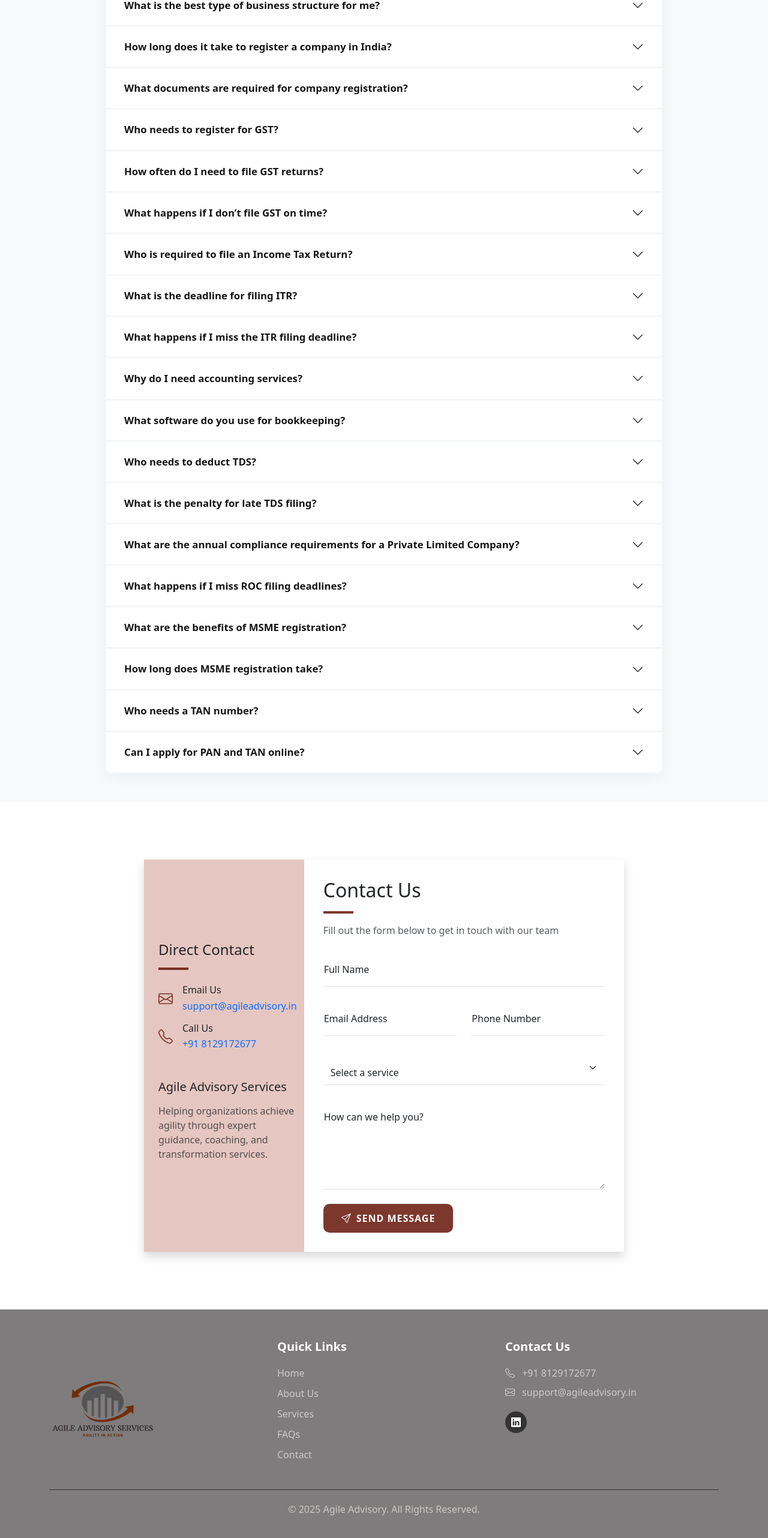
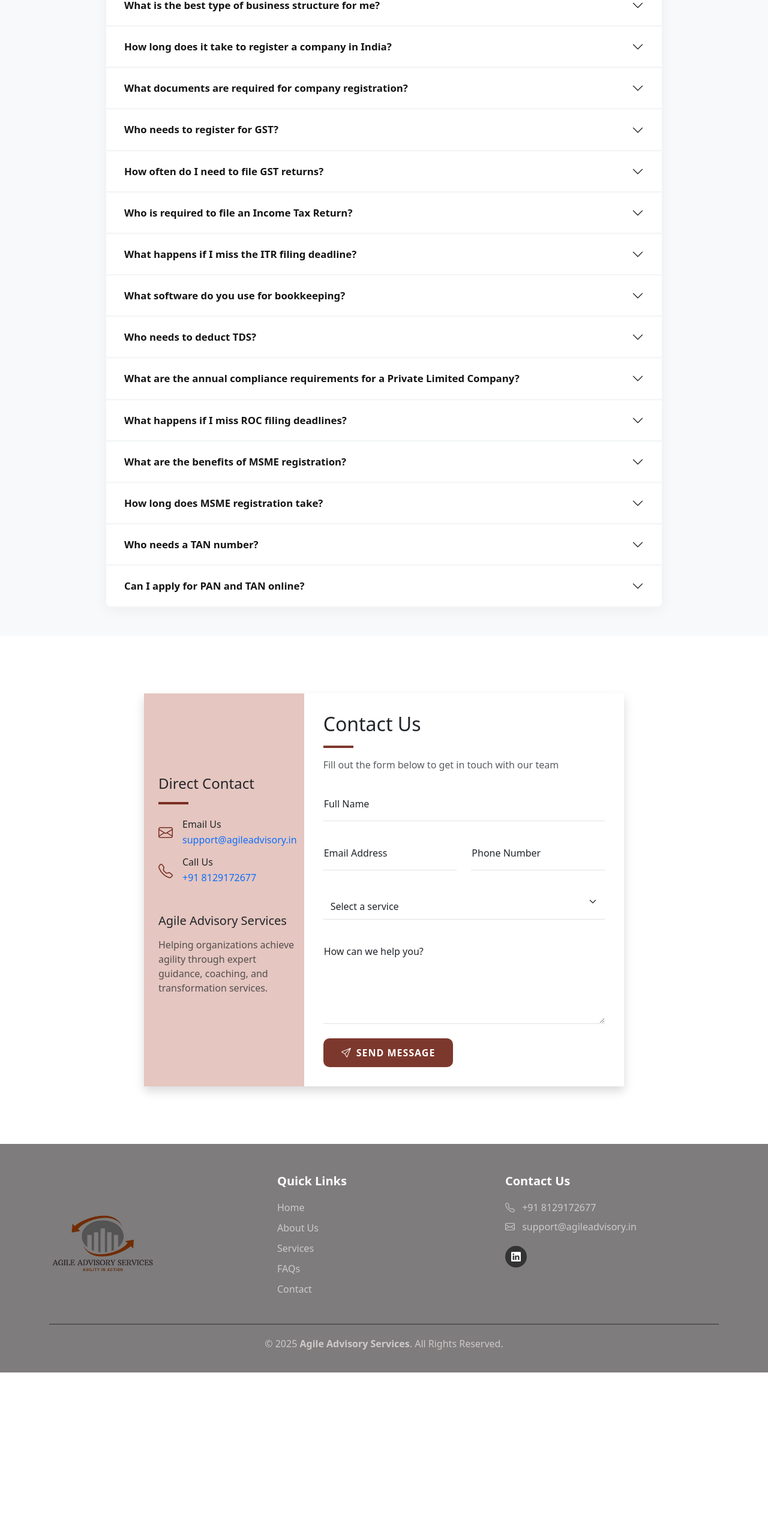
Before and after one commit to mathewvj/Agile-advisory, a plain HTML site: page index.html in a window 1280 px wide. Shown: the part 3153-5717 px from the top of the page at 60% size. After the commit the page ends 5441 px from the top, so only its background shows below. Drawn offline with nearby package versions, Linux system fonts and the light colour scheme; some packages are replaced by stand-ins of ours; a script that the page names is missing.

Commit message:
update faq section bugs

```diff
--- a/index.html
+++ b/index.html
@@ -515,7 +515,7 @@
                   </div>
                 </div>
 
-                <!-- Question 6 -->
+                <!-- Question 6
                 <div class="accordion-item">
                   <h2 class="accordion-header" id="heading6">
                     <button
@@ -541,7 +541,7 @@
                       outstanding tax.
                     </div>
                   </div>
-                </div>
+                </div> -->
 
                 <!-- Question 7 -->
                 <div class="accordion-item">
@@ -574,7 +574,7 @@
                 </div>
 
                 <!-- Question 8 -->
-                <div class="accordion-item">
+                <!-- <div class="accordion-item">
                   <h2 class="accordion-header" id="heading8">
                     <button
                       class="accordion-button collapsed"
@@ -599,7 +599,7 @@
                       October (subject to government extensions).
                     </div>
                   </div>
-                </div>
+                </div> -->
 
                 <!-- Question 9 -->
                 <div class="accordion-item">
@@ -629,7 +629,7 @@
                 </div>
 
                 <!-- Question 10 -->
-                <div class="accordion-item">
+                <!-- <div class="accordion-item">
                   <h2 class="accordion-header" id="heading10">
                     <button
                       class="accordion-button collapsed"
@@ -654,7 +654,7 @@
                       decisions.
                     </div>
                   </div>
-                </div>
+                </div> -->
 
                 <!-- Question 11 -->
                 <div class="accordion-item">
@@ -712,7 +712,7 @@
                 </div>
 
                 <!-- Question 13 -->
-                <div class="accordion-item">
+                <!-- <div class="accordion-item">
                   <h2 class="accordion-header" id="heading13">
                     <button
                       class="accordion-button collapsed"
@@ -736,7 +736,7 @@
                       lead to disallowance of expenses in income tax.
                     </div>
                   </div>
-                </div>
+                </div> -->
 
                 <!-- Question 14 -->
                 <div class="accordion-item">
@@ -1074,17 +1074,22 @@
       <div class="row">
           <div class="col-12">
               <div class="copyright">
-                  <p>&copy; 2025 Agile Advisory. All Rights Reserved.</p>
+                  <p>&copy; 2025 <strong>Agile Advisory Services</strong>. All Rights Reserved.</p>
               </div>
           </div>
       </div>
   </div>
 </footer>
 
-    <script src="https://cdn.jsdelivr.net/npm/bootstrap@5.3.0-alpha1/dist/js/bootstrap.bundle.min.js" defer></script>
+    <!-- Load only one Bootstrap JS -->
+    <script src="https://cdnjs.cloudflare.com/ajax/libs/bootstrap/5.3.0/js/bootstrap.bundle.min.js" defer></script>
+
+    <!-- EmailJS -->
     <script src="https://cdn.jsdelivr.net/npm/@emailjs/browser@3/dist/email.min.js" defer></script>
-    <script src="https://cdnjs.cloudflare.com/ajax/libs/bootstrap/5.3.0/js/bootstrap.bundle.min.js" defer></script>
+
+    <!-- SweetAlert2 -->
     <script src="https://cdn.jsdelivr.net/npm/sweetalert2@11" defer></script>
+
     <script src="./scripts/form.js" defer></script>
     <script src="./scripts/script.js" defer></script>
   </body>
--- a/styles/style.css
+++ b/styles/style.css
@@ -46,6 +46,10 @@ section {
 
 .custom-toggler:focus {
     outline: none;
+}
+
+.icon-close{
+    cursor: pointer;
 }
 
 /* 🔹 Mobile View - Navbar Collapse */
```
Also changed, not shown: views/services.html (+2 -2 lines).
